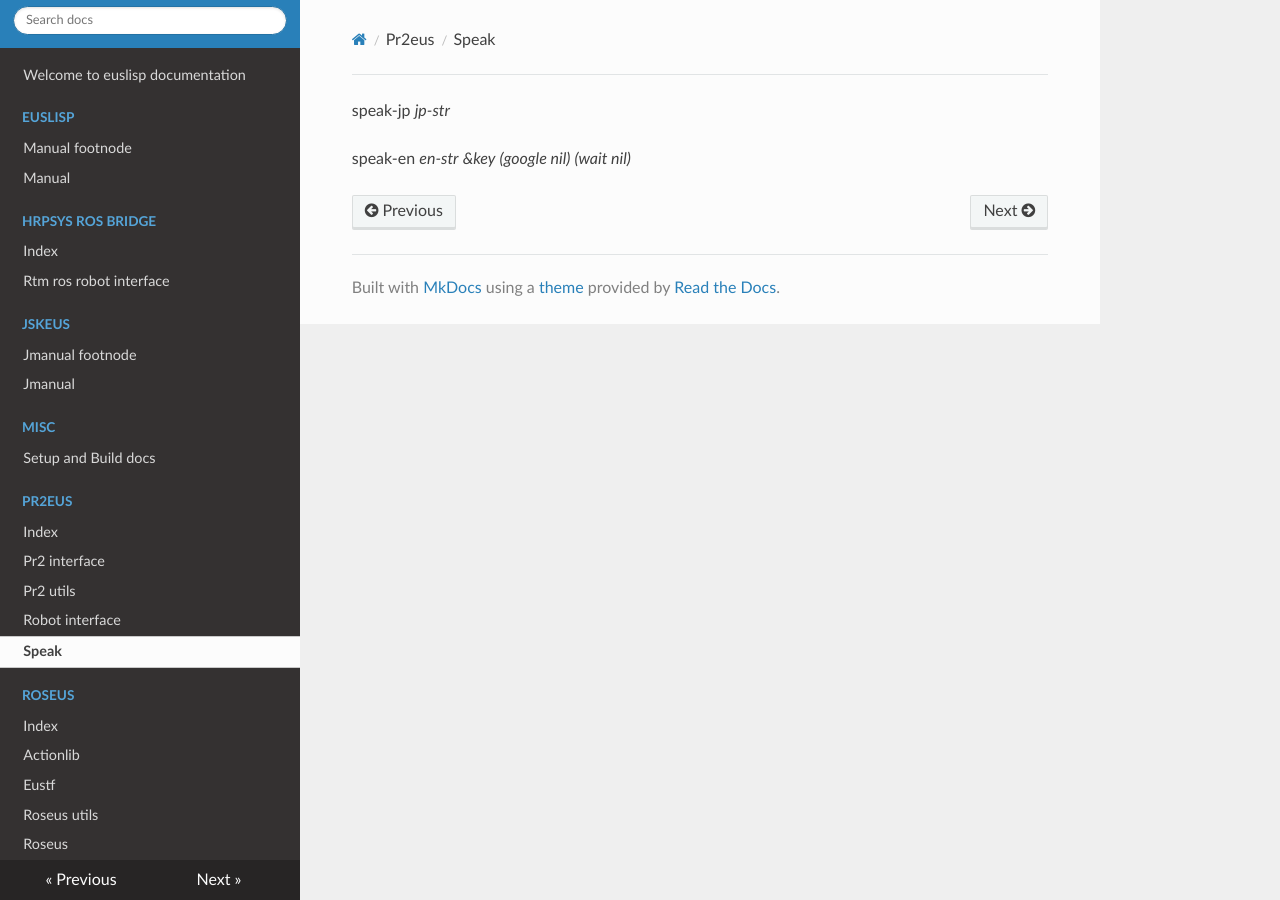
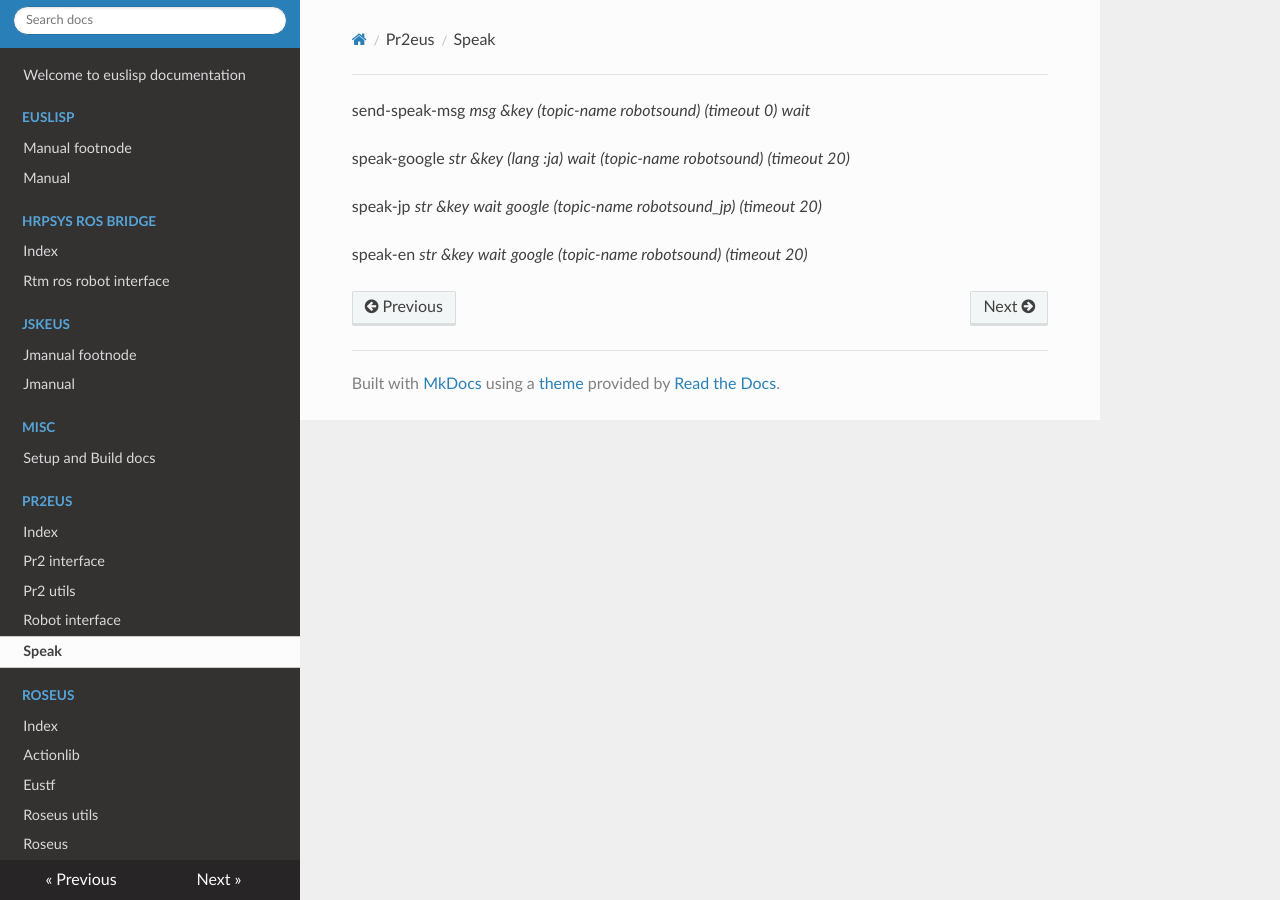
Before and after one commit to jsk-ros-pkg/euslisp-docs, an MkDocs documentation site: the page built from docs/pr2eus/speak.md, in a window 1280 px wide. Built offline with MkDocs 1.6.1, drawn with Linux system fonts in a browser that asks for light colours; nearby versions of some CDN libraries.

Commit message:
update documentation for pr2eus

```diff
--- a/docs/pr2eus/speak.md
+++ b/docs/pr2eus/speak.md
@@ -1,3 +1,7 @@
-speak-jp *jp-str*
+send-speak-msg *msg* *&key* *(topic-name robotsound)* *(timeout 0)* *wait*
 
-speak-en *en-str* *&key* *(google nil)* *(wait nil)*
+speak-google *str* *&key* *(lang :ja)* *wait* *(topic-name robotsound)* *(timeout 20)*
+
+speak-jp *str* *&key* *wait* *google* *(topic-name robotsound_jp)* *(timeout 20)*
+
+speak-en *str* *&key* *wait* *google* *(topic-name robotsound)* *(timeout 20)*
```
Also changed, not shown: docs/pr2eus/pr2-interface.md (+6 -2 lines).
